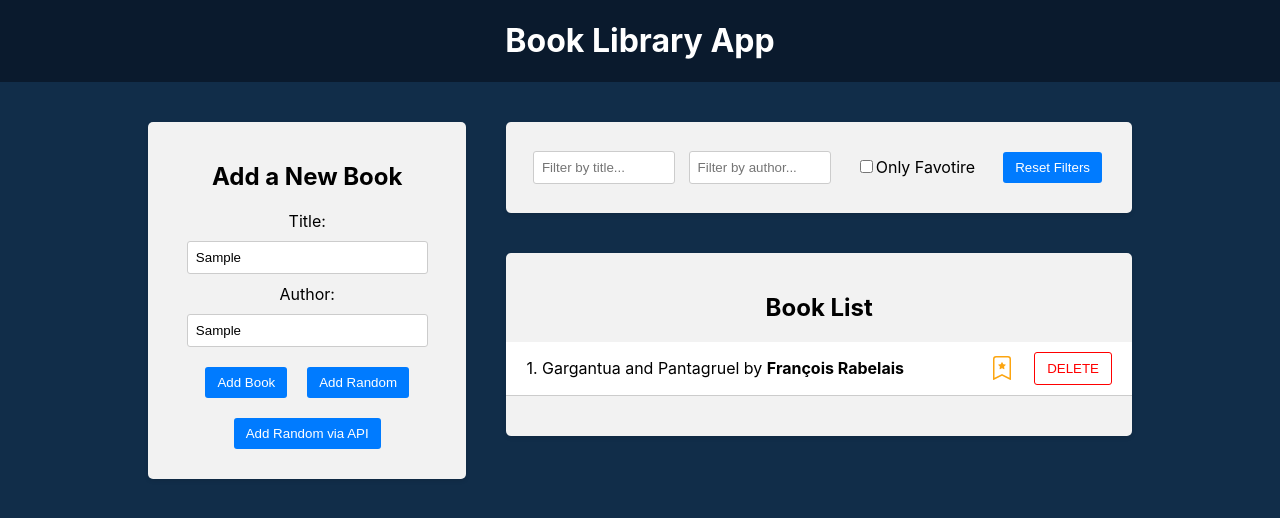
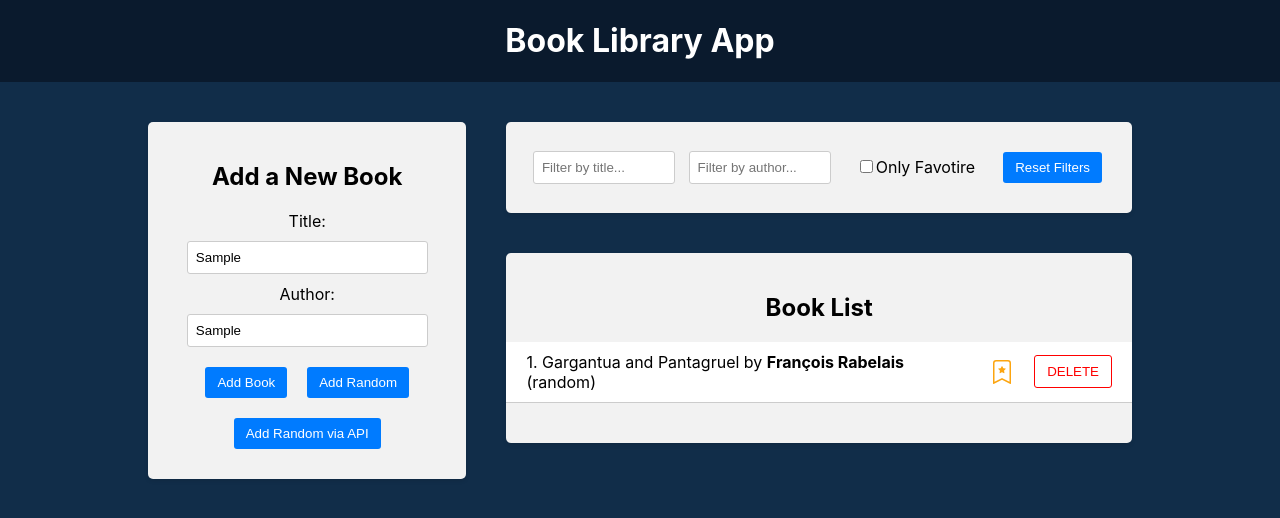
Before and after one commit to 000Ilya000/ReactRedux, a React (Create React App) app in the folder frontend/: page / in a window 1280 px wide. Both pictures are taken after typing "Sample", "Sample" into the empty fields and a click on the button "Add Random". Shown: the top 518 px of the page. Built offline with nearby package versions, Linux system fonts and the light colour scheme.

Commit message:
add book source

```diff
--- a/frontend/src/components/BookForm/BookForm.jsx
+++ b/frontend/src/components/BookForm/BookForm.jsx
@@ -16,7 +16,7 @@ function BookForm(props) {
     e.preventDefault();
 
     if (title && author) {
-      const book = createBookWithId({ title, author });
+      const book = createBookWithId({ title, author }, "manual");
       dispatch(addBook(book));
       setTitle("");
       setAuthor("");
@@ -26,15 +26,15 @@ function BookForm(props) {
   const handleAddRandomBook = () => {
     const randomIndex = Math.floor(Math.random() * booksData.length);
     const randomBook = booksData[randomIndex];
-    const randomBookWidthId = createBookWithId(randomBook);
-    dispatch(addBook(randomBookWidthId));
+    const randomBookWidthId = createBookWithId(randomBook, "random");
+    dispatch(addBook(randomBookWidthId, "random"));
   };
 
   const handleAddRandomBookViaAPI = async () => {
     try {
       const res = await axios.get("http://localhost:4000/random-book");
       if (res?.data?.title && res?.data?.author) {
-        dispatch(addBook(createBookWithId(res.data)));
+        dispatch(addBook(createBookWithId(res.data, "API")));
       }
     } catch (error) {
       console.log("Error fetching random Book", error);
--- a/frontend/src/components/BookList/BookList.jsx
+++ b/frontend/src/components/BookList/BookList.jsx
@@ -52,7 +52,8 @@ function BookList(props) {
             <li key={book.id}>
               <div className="book-info">
                 {++i}. {hightLightMatch(book.title, titleFilter)} by{" "}
-                <strong>{hightLightMatch(book.author, authorFilter)}</strong>
+                <strong>{hightLightMatch(book.author, authorFilter)}</strong> (
+                {book.source})
               </div>
               <div className="book-actions">
                 {book.isFavorite ? (
--- a/frontend/src/utils/createBookWithId.js
+++ b/frontend/src/utils/createBookWithId.js
@@ -1,8 +1,9 @@
 import { v4 as uuidv4 } from "uuid";
 
-const createBookWithId = (book) => {
+const createBookWithId = (book, source) => {
   return {
     ...book,
+    source,
     isFavorite: false,
     id: uuidv4(),
   };
```
